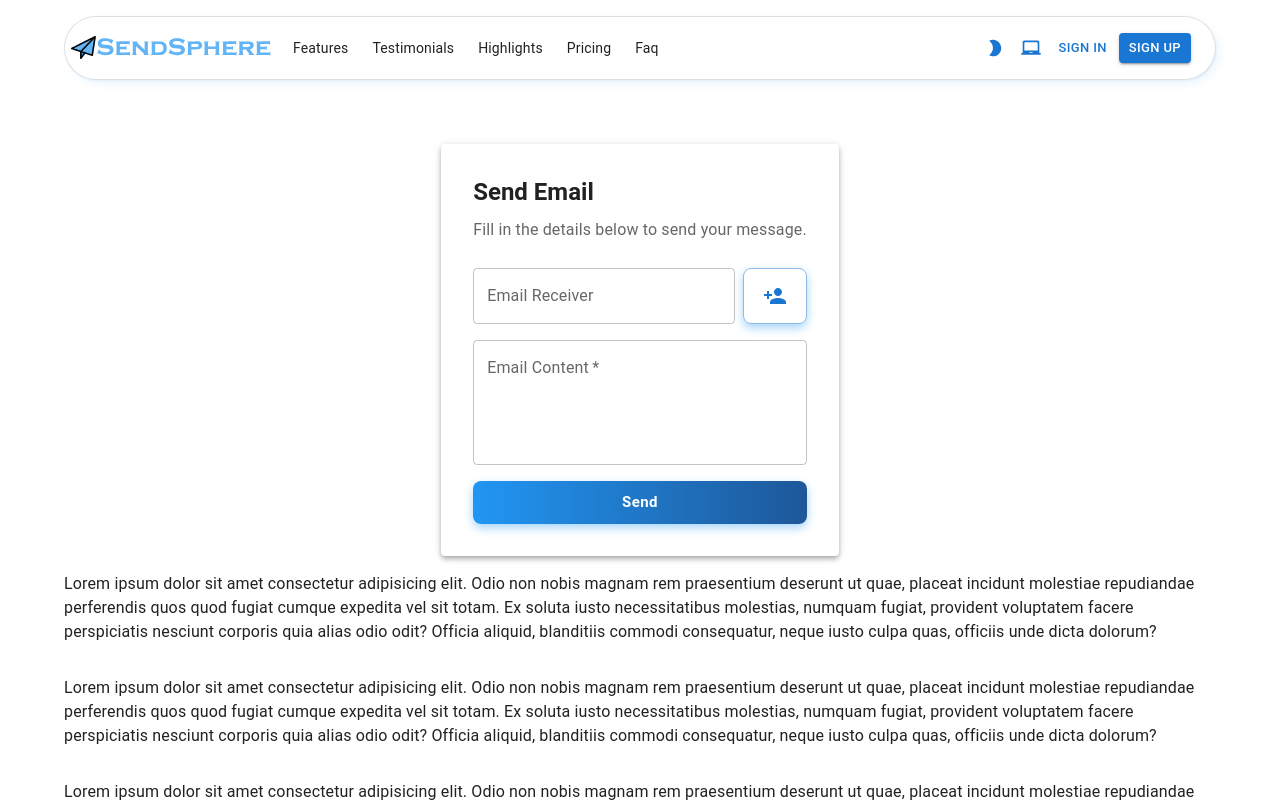
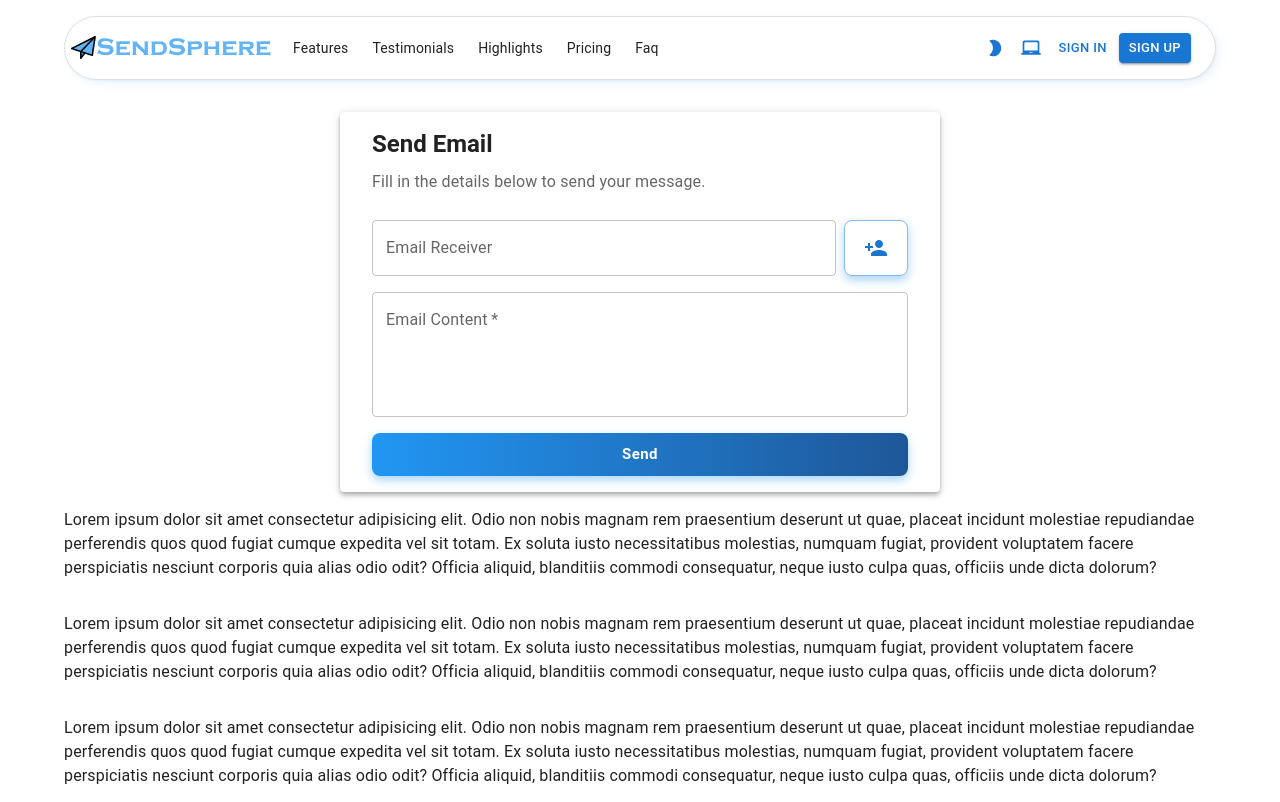
Before and after one commit to ahmettoguz/Micro-Frontend, a React (Vite) app: page / in a window 1280 px wide. Shown: the top 802 px of the page. Built offline with nearby package versions, Linux system fonts and the light colour scheme.

Commit message:
email from updated for max width

```diff
--- a/src/components/EmailForm.tsx
+++ b/src/components/EmailForm.tsx
@@ -7,6 +7,7 @@ import {
   Typography,
   Chip,
   CircularProgress,
+  Container,
 } from "@mui/material";
 import { useTheme } from "@mui/material/styles";
 import PersonAddIcon from "@mui/icons-material/PersonAdd";
@@ -109,13 +110,12 @@ export default function EmailForm() {
   };
 
   return (
+    <Container maxWidth={"sm"} sx={{ px: { xs: 0 } }}>
       <Paper
         elevation={4}
         sx={{
-        mt: { xs: 1, sm: 4 },
           px: { xs: 1, sm: 4 },
-        py: 4,
-        maxWidth: 600,
+          py: 2,
           mx: "auto",
           "&:hover": {
             boxShadow:
@@ -194,7 +194,9 @@ export default function EmailForm() {
                   key={index}
                   label={receiver}
                   onDelete={() => handleDeleteReceiver(receiver)}
-                sx={{ mb: 1 }}
+                  sx={{
+                    mb: 1,
+                  }}
                 />
               ))}
             </Box>
@@ -249,5 +251,6 @@ export default function EmailForm() {
 
         <XSnackbar onCallback={setSnackbarConfigs} configs={snackbarConfigs} />
       </Paper>
+    </Container>
   );
 }
```
Lines whose indentation alone changed are shown as unchanged.
